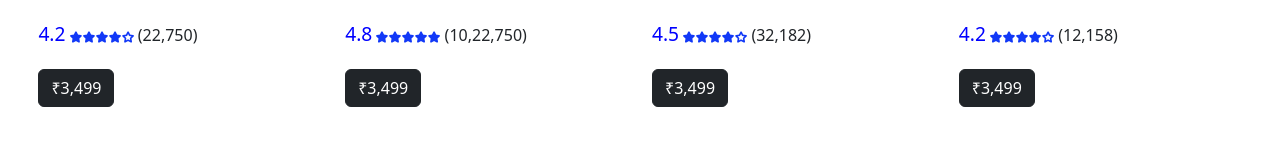
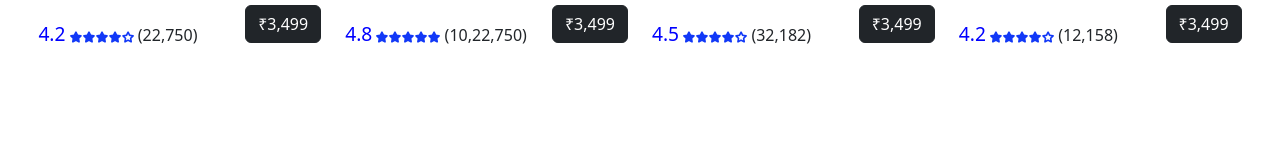
Before and after one commit to Sandesh-PG/CodeX, a plain HTML site: page index.html in a window 1280 px wide. Shown: the part 2511-2657 px from the top of the page. Drawn offline with nearby package versions, Linux system fonts and the light colour scheme; a web font is replaced by a local one.

Commit message:
changes...

```diff
--- a/index.html
+++ b/index.html
@@ -317,8 +317,7 @@
                 <h5 class="h-5">Data Science With Python</h5>
                 <span style="color:blue;font-size: 1.2rem;">4.2</span> <img src="./images/rating4.png" alt="rating-4">
                 (22,750)
-                <br>
-                <button class="btn btn-dark">₹3,499</button>
+                <button class="btn btn-dark" style="float: right;">₹3,499</button>
             </div>
 
             <div class="col-lg-3 col-sm-6 course-card">
@@ -327,8 +326,7 @@
                 <h5 class="h-5">Data Science With Python</h5>
                 <span style="color:blue;font-size: 1.2rem;">4.8</span> <img src="./images/rating5.png" alt="rating-4">
                 (10,22,750)
-                <br>
-                <button class="btn btn-dark">₹3,499</button>
+                <button class="btn btn-dark" style="float: right;">₹3,499</button>
             </div>
 
             <div class="col-lg-3 col-sm-6 course-card">
@@ -337,8 +335,7 @@
                 <h5 class="h-5">Data Science With Python</h5>
                 <span style="color:blue;font-size: 1.2rem;">4.5</span> <img src="./images/rating4.png" alt="rating-4">
                 (32,182)
-                <br>
-                <button class="btn btn-dark">₹3,499</button>
+                <button class="btn btn-dark" style="float: right;">₹3,499</button>
             </div>
 
             <div class="col-lg-3 col-sm-6 course-card">
@@ -347,8 +344,7 @@
                 <h5 class="h-5">Data Science With Python</h5>
                 <span style="color:blue;font-size: 1.2rem;">4.2</span> <img src="./images/rating4.png" alt="rating-4">
                 (12,158)
-                <br>
-                <button class="btn btn-dark">₹3,499</button>
+                <button class="btn btn-dark" style="float: right;">₹3,499</button>
             </div>
         </div>
     </div>
```
